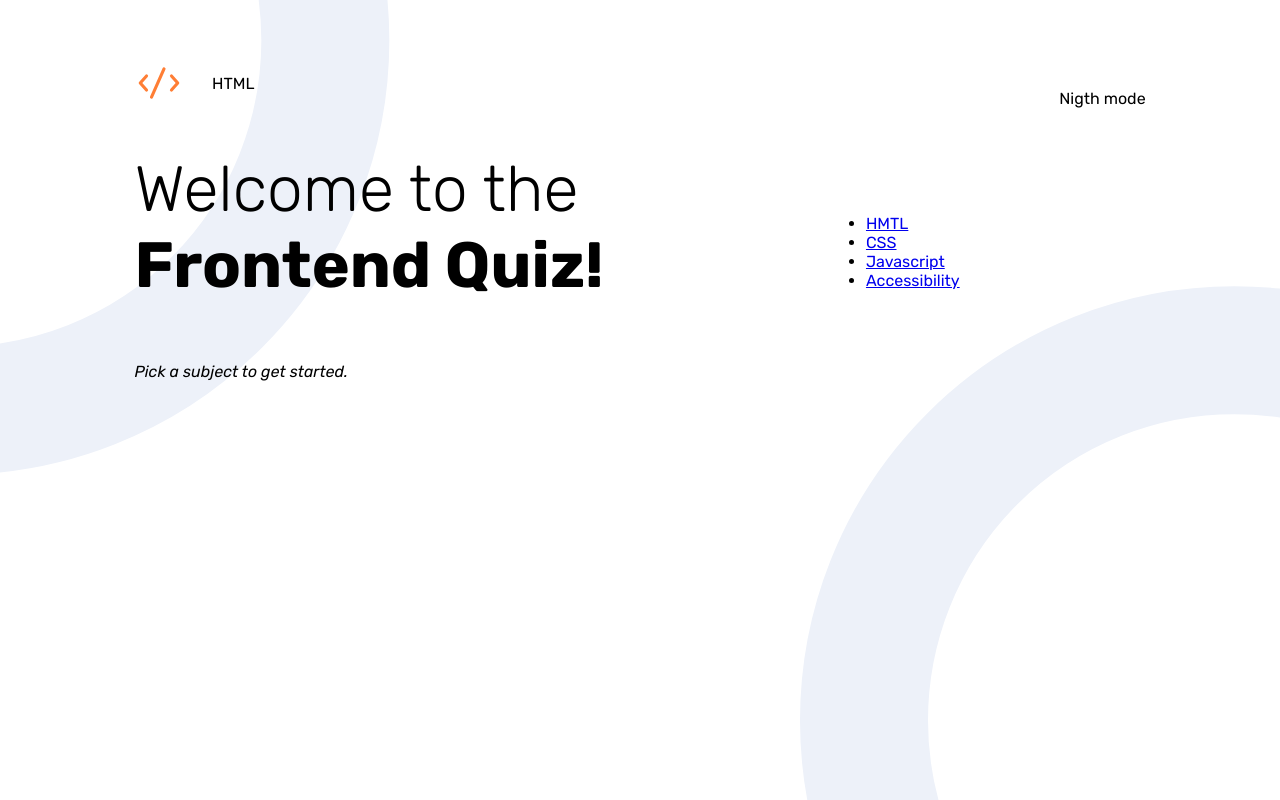
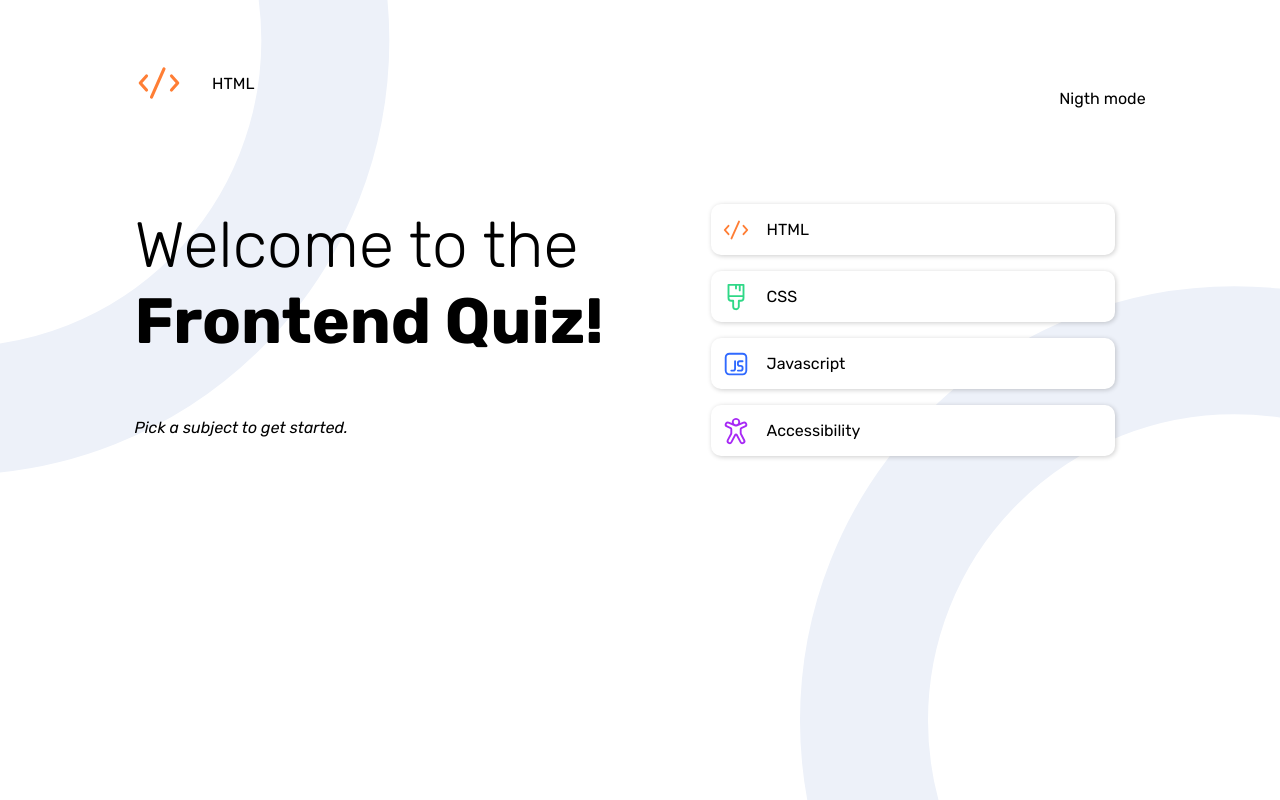
Before and after one commit to HenryBautista/frontend-quiz-app, a plain HTML site: page index.html in a window 1280 px wide. Drawn offline with nearby package versions, Linux system fonts and the light colour scheme; no server answers.

Commit message:
Format List options

```diff
--- a/index.html
+++ b/index.html
@@ -36,11 +36,39 @@
                 <p class="font-rubik-italic">Pick a subject to get started.</p>
             </div>
             <div class="wrapper-item">
-                <ul>
-                    <li><a href="#HTML">HMTL</a></li>
-                    <li><a href="#CSS">CSS</a></li>
-                    <li><a href="#javascript">Javascript</a></li>
-                    <li><a href="#accessibility">Accessibility</a></li>
+                <ul class="main-list">
+                    <li>
+                        <a class="icon-button" href="#HTML">
+                            <img
+                                src="starter-code/assets/images/icon-html.svg"
+                                alt="html option">
+                            <p>HTML</p>
+                        </a>
+                    </li>
+                    <li>
+                        <a class="icon-button" href="#CSS">
+                            <img
+                                src="starter-code/assets/images/icon-css.svg"
+                                alt="css option">
+                            <p>CSS</p>
+                        </a>
+                    </li>
+                    <li>
+                        <a class="icon-button" href="#javascript">
+                            <img
+                                src="starter-code/assets/images/icon-js.svg"
+                                alt="JS option">
+                            <p>Javascript</p>
+                        </a>
+                    </li>
+                    <li>
+                        <a class="icon-button" href="#accessibility">
+                            <img
+                                src="starter-code/assets/images/icon-accessibility.svg"
+                                alt="Accessibility option">
+                            <p>Accessibility</p>
+                        </a>
+                    </li>
                 </ul>
             </div>
         </div>
--- a/src/styles/main.css
+++ b/src/styles/main.css
@@ -96,6 +96,7 @@ nav {
     justify-content: space-between;
     align-items: center;
     width: 80%;
+    margin-top: 5rem;
 }
 
 .wrapper-item {
@@ -112,8 +113,39 @@ nav {
 .title {
     font-weight: lighter;
     font-size: 4rem;
+    margin-top: 0px;
+    padding-top: 0px;
 }
 
-.title > span{
+.title > span {
     font-weight: bold;
 }
+
+.main-list {
+    display: flex;
+    flex-flow: nowrap column;
+    list-style: none;
+    width: 80%;
+    gap: 1rem;
+}
+
+.main-list > li {
+    border-color: black;
+    border-width: 2px;
+    background-color: white;
+    border-radius: 10px;
+    padding: 0px 10px;
+    box-shadow: 1px 1px 5px rgba(0, 0, 0, 0.2);
+}
+
+.icon-button {
+    text-decoration: none;
+    color: black;
+    display: flex;
+    align-items: center;
+    gap: 1rem;
+}
+
+.icon-button > img {
+    height: 30px;
+}
```
